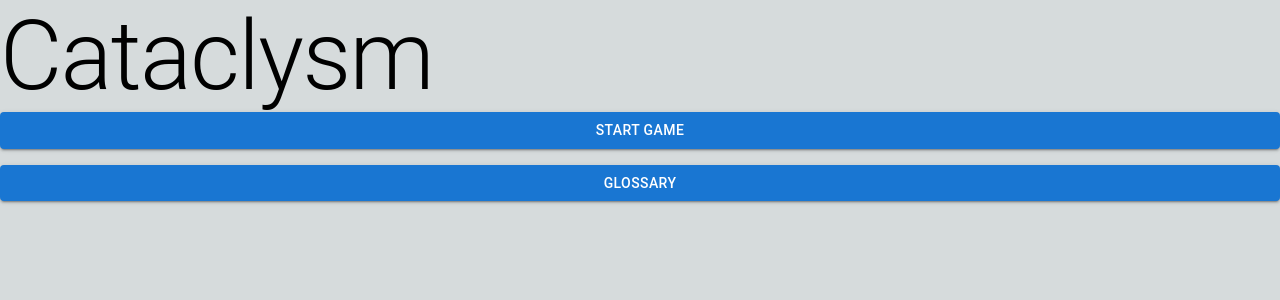
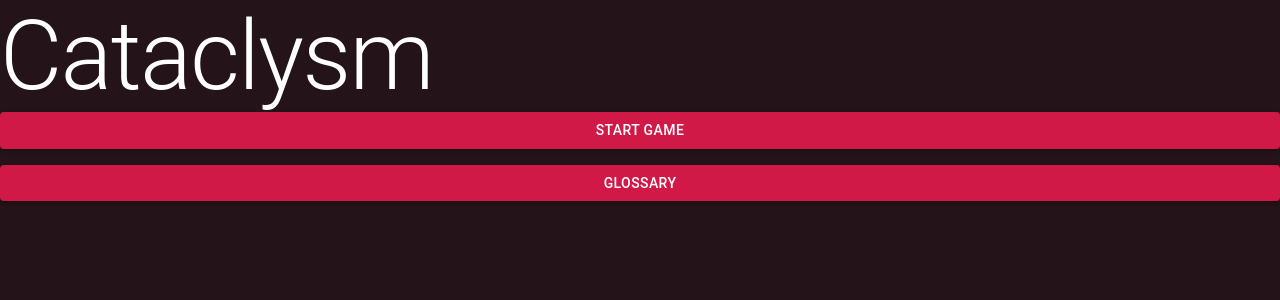
Before and after one commit to erik-lance/Cataclysm-Digital-Companion, a Next.js app: page / in a window 1280 px wide. Shown: the top 300 px of the page. Built offline with nearby package versions, Linux system fonts and the light colour scheme.

Commit message:
Added initial styling

```diff
--- a/src/app/globals.css
+++ /dev/null
@@ -1,21 +0,0 @@
-@tailwind base;
-@tailwind components;
-@tailwind utilities;
-
-:root {
-  --foreground-rgb: 0, 0, 0;
-  --background-start-rgb: 214, 219, 220;
-  --background-end-rgb: 255, 255, 255;
-}
-
-
-body {
-  color: rgb(var(--foreground-rgb));
-  background: rgb(var(--background-start-rgb));
-}
-
-@layer utilities {
-  .text-balance {
-    text-wrap: balance;
-  }
-}
--- a/src/app/layout.tsx
+++ b/src/app/layout.tsx
@@ -1,12 +1,13 @@
 import type { Metadata } from "next";
 import { Inter } from "next/font/google";
-import "./globals.css";
+import "@/styles/globals.css";
+import ThemeWrapper from "@/components/ThemeWrapper";
 
 const inter = Inter({ subsets: ["latin"] });
 
 export const metadata: Metadata = {
-  title: "Create Next App",
-  description: "Generated by create next app",
+  title: "Cataclysm Digital Companion",
+  description: "Companion Web App for the Board Game Cataclysm",
 };
 
 export default function RootLayout({
@@ -16,7 +17,11 @@ export default function RootLayout({
 }>) {
   return (
     <html lang="en">
-      <body className={inter.className}>{children}</body>
+      <body className={inter.className}>
+        <ThemeWrapper>
+          {children}
+        </ThemeWrapper>
+      </body>
     </html>
   );
 }
--- /dev/null
+++ b/src/components/ThemeWrapper.tsx
@@ -0,0 +1,18 @@
+'use client'
+import theme from '@/styles/theme'
+import { ThemeProvider } from '@emotion/react'
+import React, { ReactNode } from 'react'; // Import ReactNode type
+
+interface ThemeWrapperProps {
+  children: ReactNode; // Define the type of the children prop
+}
+
+const ThemeWrapper: React.FC<ThemeWrapperProps> = ({ children }) => {
+    return (
+        <ThemeProvider theme={theme}>
+        {children}
+        </ThemeProvider>
+    );
+};
+
+export default ThemeWrapper;
--- /dev/null
+++ b/src/styles/globals.css
@@ -0,0 +1,33 @@
+@tailwind base;
+@tailwind components;
+@tailwind utilities;
+
+:root {
+  --light-red: #e84444;
+  --main-red: #d01946;
+  --dark-red: #802954;
+
+  --light-brown: #d1851e;
+  --main-brown: #895a45;
+  --dark-brown: #523b40;
+
+  --primary-text: #FFFFFF;
+  --secondary-text: #523b40;
+  --disabled-text: #3d253b;
+
+  --foreground-rgb: 0, 0, 0;
+  --background-start-rgb: #25131a;
+  --background-end-rgb: var(--background-start-rgb);
+}
+
+
+body {
+  color: var(--primary-text);
+  background: var(--background-start-rgb);
+}
+
+@layer utilities {
+  .text-balance {
+    text-wrap: balance;
+  }
+}
--- /dev/null
+++ b/src/styles/theme.ts
@@ -0,0 +1,29 @@
+import { createTheme } from '@mui/material/styles';
+
+const theme = createTheme({
+    palette: {
+        primary: {
+            light: '#e84444',
+            main: '#d01946',
+            dark: '#802954'
+        },
+        secondary: {
+            light: '#d1851e',
+            main: '#895a45',
+            dark: '#523b40'
+        },
+        text: {
+            primary: "#FFFFFF",
+            secondary: "#523b40",
+            disabled: "#3d253b",
+        },
+        background: {
+            default: "#25131a",
+            paper: "#e6deca",
+
+        },
+
+    },
+});
+
+export default theme;
```
